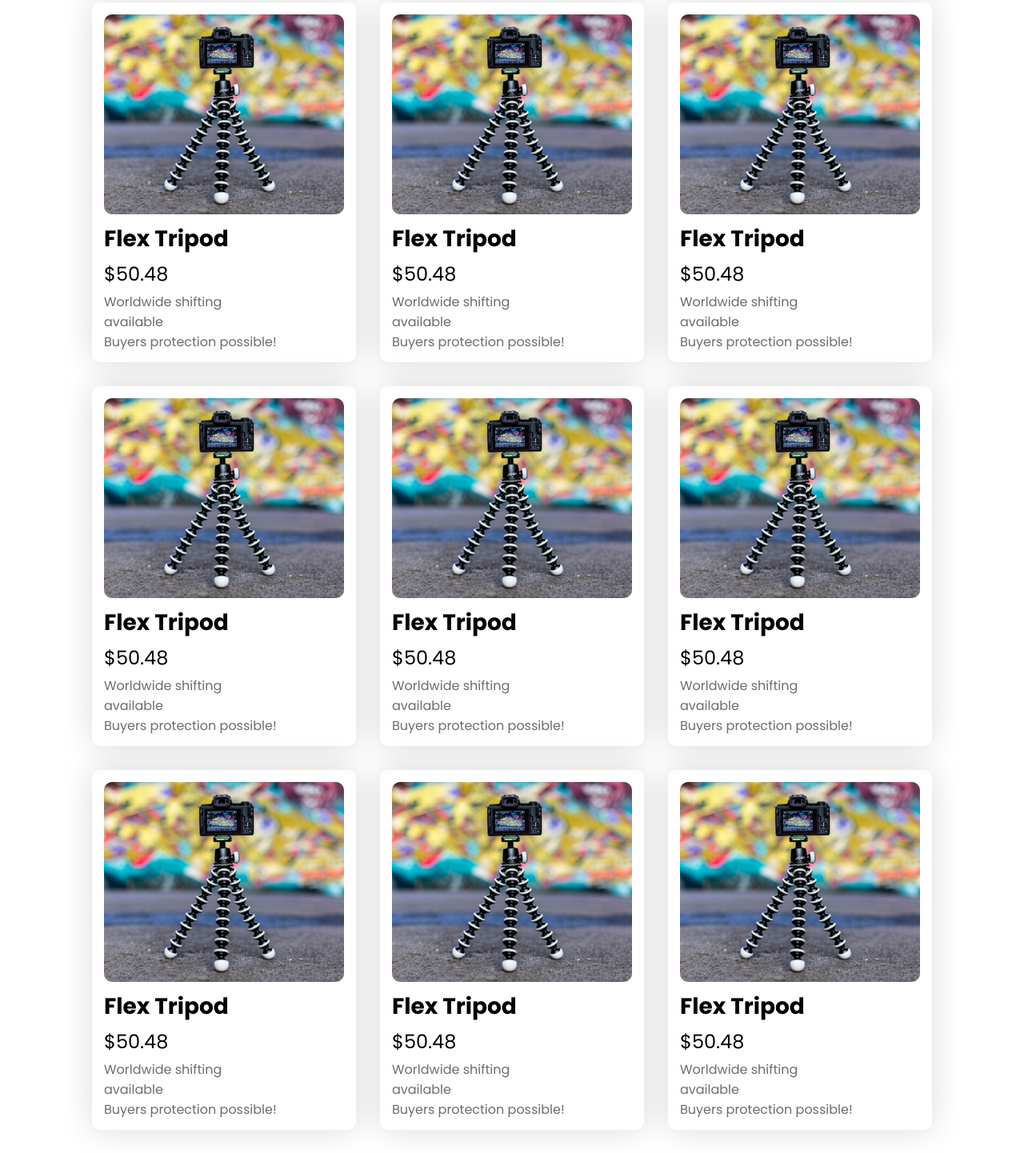
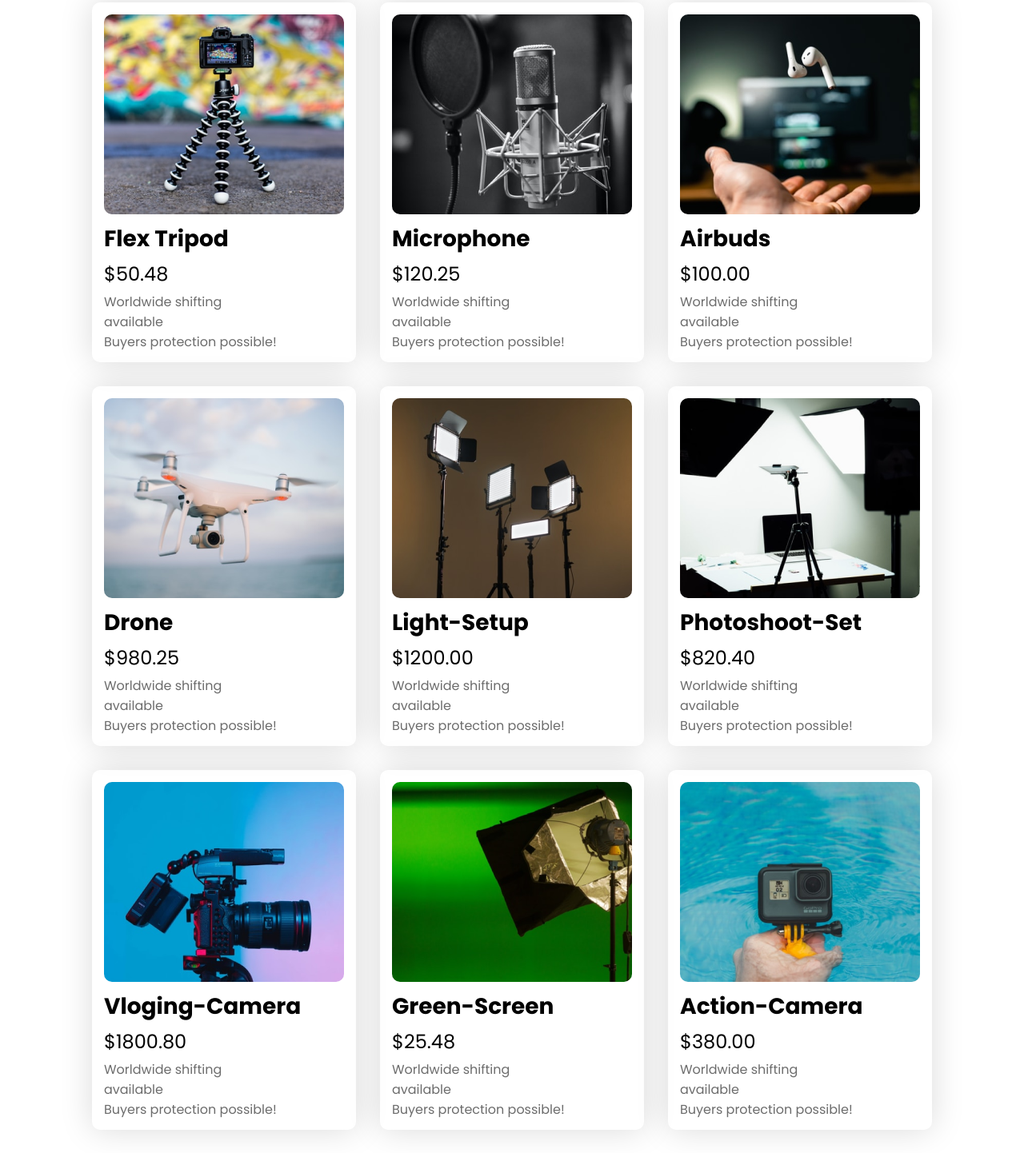
Before and after one commit to mdszhossain/Influencer-Gear-Programming-Hero-Practice, a plain HTML site: page index.html in a window 1280 px wide. Shown: the part 818-2260 px from the top of the page at 80% size. Drawn offline with Linux system fonts and the light colour scheme.

Commit message:
information updated

```diff
--- a/index.html
+++ b/index.html
@@ -56,7 +56,7 @@
         </div>
         <section class="carts">
             <div class="cart">
-                <div class="image-cart"><div class="cart-image"></div></div>
+                <div class="image-cart"><div class="cart-image tripod"></div></div>
                 <div class="cart-text">
                     <h3 class="cart-heading">Flex Tripod</h3>
                     <h4 class="cart-pricing">$50.48</h4>
@@ -64,66 +64,66 @@
                 </div>
             </div>
             <div class="cart">
-                <div class="image-cart"><div class="cart-image"></div></div>
+                <div class="image-cart"><div class="cart-image microphone"></div></div>
                 <div class="cart-text">
-                    <h3 class="cart-heading">Flex Tripod</h3>
-                    <h4 class="cart-pricing">$50.48</h4>
+                    <h3 class="cart-heading">Microphone</h3>
+                    <h4 class="cart-pricing">$120.25</h4>
                     <p class="cart-description">Worldwide shifting<br>available<br>Buyers protection possible!</p>
                 </div>
             </div>
             <div class="cart">
-                <div class="image-cart"><div class="cart-image"></div></div>
+                <div class="image-cart"><div class="cart-image airpod"></div></div>
                 <div class="cart-text">
-                    <h3 class="cart-heading">Flex Tripod</h3>
-                    <h4 class="cart-pricing">$50.48</h4>
+                    <h3 class="cart-heading">Airbuds</h3>
+                    <h4 class="cart-pricing">$100.00</h4>
                     <p class="cart-description">Worldwide shifting<br>available<br>Buyers protection possible!</p>
                 </div>
             </div>
             <div class="cart">
-                <div class="image-cart"><div class="cart-image"></div></div>
+                <div class="image-cart"><div class="cart-image drone"></div></div>
                 <div class="cart-text">
-                    <h3 class="cart-heading">Flex Tripod</h3>
-                    <h4 class="cart-pricing">$50.48</h4>
+                    <h3 class="cart-heading">Drone</h3>
+                    <h4 class="cart-pricing">$980.25</h4>
                     <p class="cart-description">Worldwide shifting<br>available<br>Buyers protection possible!</p>
                 </div>
             </div>
             <div class="cart">
-                <div class="image-cart"><div class="cart-image"></div></div>
+                <div class="image-cart"><div class="cart-image light-setup"></div></div>
                 <div class="cart-text">
-                    <h3 class="cart-heading">Flex Tripod</h3>
-                    <h4 class="cart-pricing">$50.48</h4>
+                    <h3 class="cart-heading">Light-Setup</h3>
+                    <h4 class="cart-pricing">$1200.00</h4>
                     <p class="cart-description">Worldwide shifting<br>available<br>Buyers protection possible!</p>
                 </div>
             </div>
             <div class="cart">
-                <div class="image-cart"><div class="cart-image"></div></div>
+                <div class="image-cart"><div class="cart-image photoshoot"></div></div>
                 <div class="cart-text">
-                    <h3 class="cart-heading">Flex Tripod</h3>
-                    <h4 class="cart-pricing">$50.48</h4>
+                    <h3 class="cart-heading">Photoshoot-Set</h3>
+                    <h4 class="cart-pricing">$820.40</h4>
                     <p class="cart-description">Worldwide shifting<br>available<br>Buyers protection possible!</p>
                 </div>
             </div>
             <div class="cart">
-                <div class="image-cart"><div class="cart-image"></div></div>
+                <div class="image-cart"><div class="cart-image vlog-camera"></div></div>
                 <div class="cart-text">
-                    <h3 class="cart-heading">Flex Tripod</h3>
-                    <h4 class="cart-pricing">$50.48</h4>
+                    <h3 class="cart-heading">Vloging-Camera</h3>
+                    <h4 class="cart-pricing">$1800.80</h4>
                     <p class="cart-description">Worldwide shifting<br>available<br>Buyers protection possible!</p>
                 </div>
             </div>
             <div class="cart">
-                <div class="image-cart"><div class="cart-image"></div></div>
+                <div class="image-cart"><div class="cart-image green-screen"></div></div>
                 <div class="cart-text">
-                    <h3 class="cart-heading">Flex Tripod</h3>
-                    <h4 class="cart-pricing">$50.48</h4>
+                    <h3 class="cart-heading">Green-Screen</h3>
+                    <h4 class="cart-pricing">$25.48</h4>
                     <p class="cart-description">Worldwide shifting<br>available<br>Buyers protection possible!</p>
                 </div>
             </div>
             <div class="cart">
-                <div class="image-cart"><div class="cart-image"></div></div>
+                <div class="image-cart"><div class="cart-image action-camera"></div></div>
                 <div class="cart-text">
-                    <h3 class="cart-heading">Flex Tripod</h3>
-                    <h4 class="cart-pricing">$50.48</h4>
+                    <h3 class="cart-heading">Action-Camera</h3>
+                    <h4 class="cart-pricing">$380.00</h4>
                     <p class="cart-description">Worldwide shifting<br>available<br>Buyers protection possible!</p>
                 </div>
             </div>
--- a/styles/style.css
+++ b/styles/style.css
@@ -137,6 +137,30 @@
     grid-template-columns: repeat(3, 330px);
     justify-content: center;
     margin-top: 30px;
+}
+.microphone {
+    background-image: url('../assets/main-images/microphone.png');
+}
+.airpod {
+    background-image: url('../assets/main-images/apple-airpod.png');
+}
+.drone {
+    background-image: url('../assets/main-images/drone-camera.png');
+}
+.light-setup {
+    background-image: url('../assets/main-images/snap-lights.png');
+}
+.photoshoot {
+    background-image: url('../assets/main-images/desk-setup.png');
+}
+.vlog-camera {
+    background-image: url('../assets/main-images/dslr-camera.png');
+}
+.green-screen {
+    background-image: url('../assets/main-images/single-green-screen-light.png');
+}
+.action-camera {
+    background-image: url('../assets/main-images/action-cam.png');
 }
 
 /* See More Btn */
```
